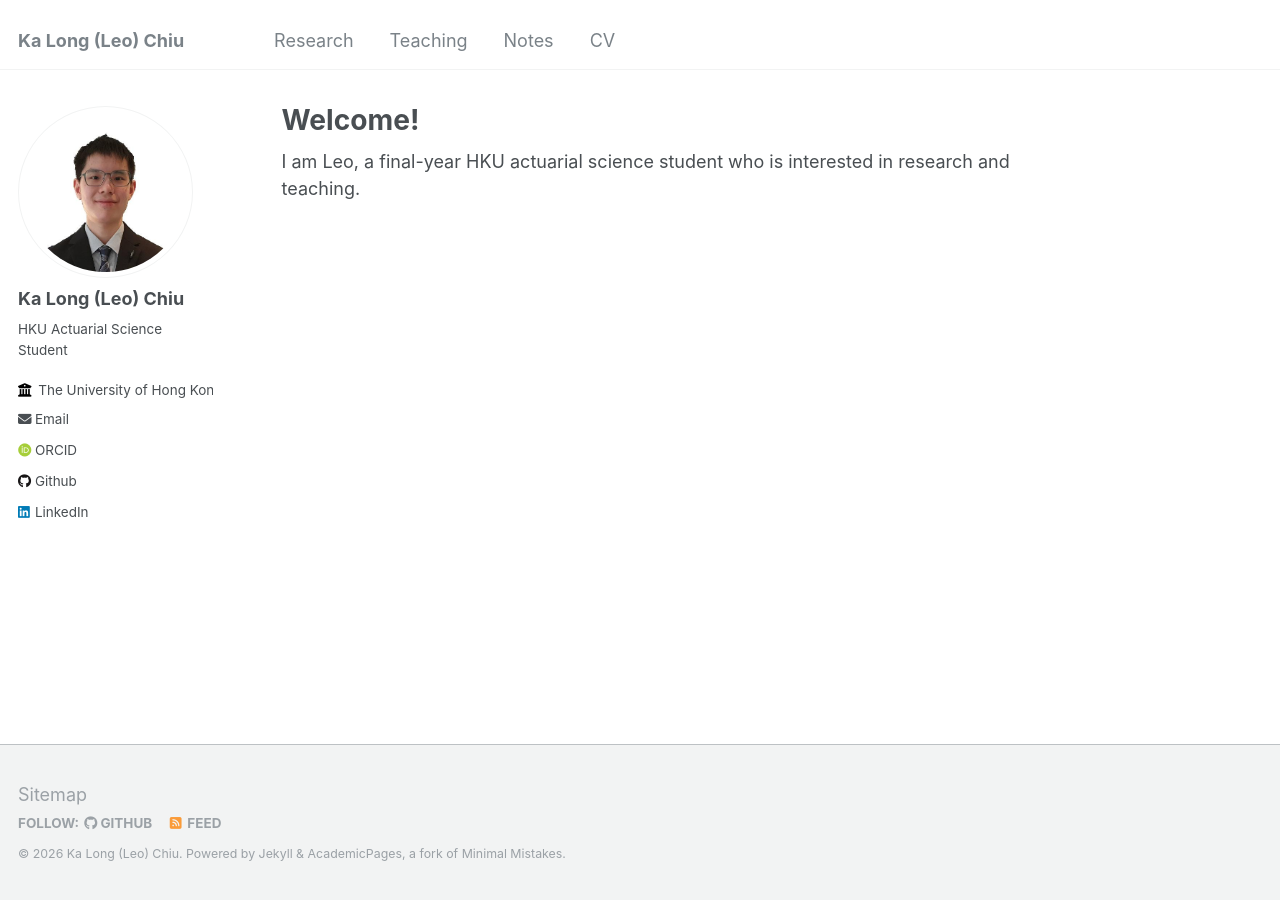
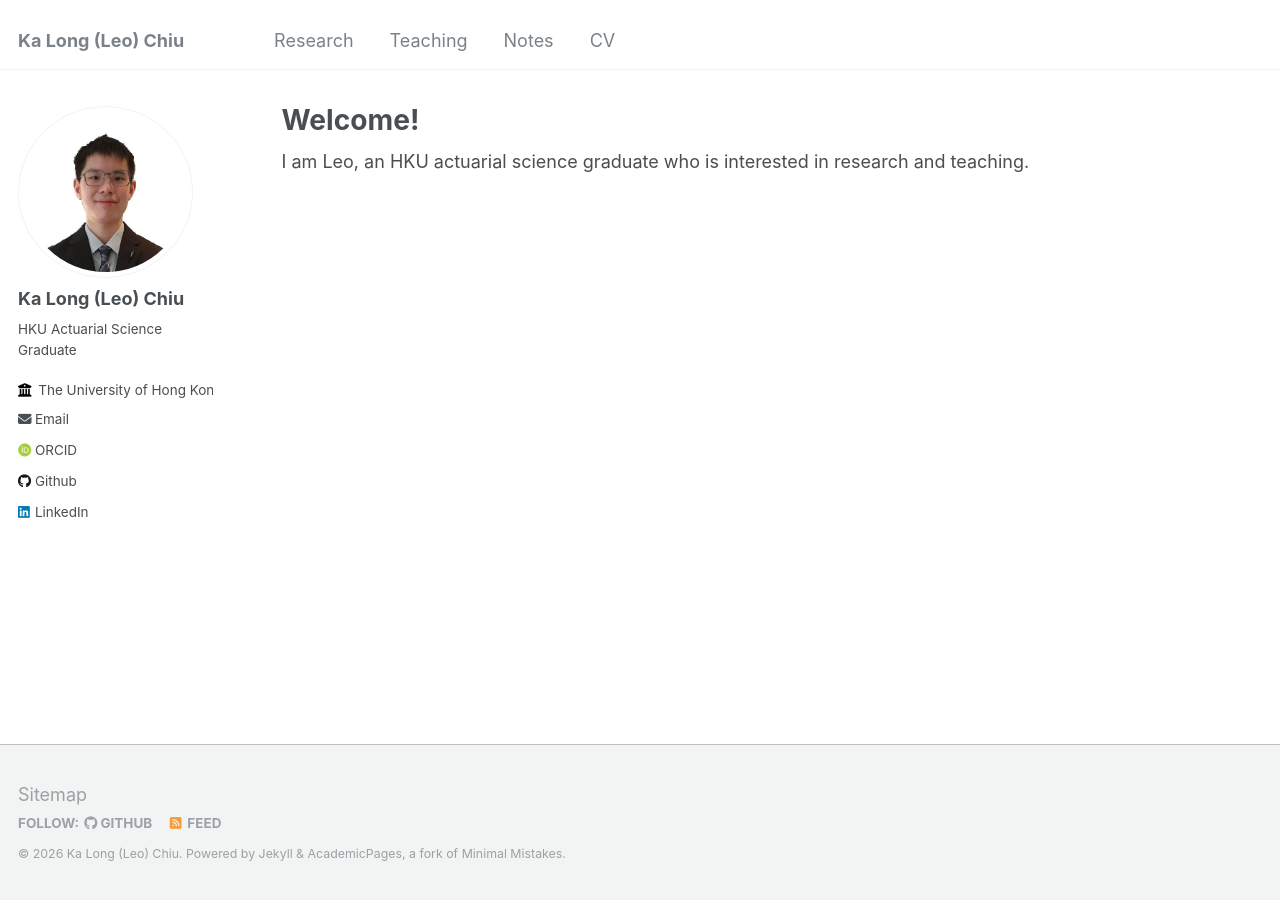
Before and after one commit to leochiukl/leochiukl.github.io, a Jekyll site: the page built from _pages/about.md, in a window 1280 px wide. Built offline with Jekyll 4.4.1, drawn with Linux system fonts in a browser that asks for light colours; some web fonts are replaced.

Commit message:
Update info

```diff
--- a/_config.yml
+++ b/_config.yml
@@ -24,7 +24,7 @@ author:
   avatar           : "personal-photo.jpg"
   name             : "Ka Long (Leo) Chiu"
   pronouns         : # example: "she/her"
-  bio              : "HKU Actuarial Science Student"
+  bio              : "HKU Actuarial Science Graduate"
   location         :
   employer         : "The University of Hong Kong"
   uri              : # URL
--- a/_pages/about.md
+++ b/_pages/about.md
@@ -7,4 +7,4 @@ redirect_from:
   - /about.html
 ---
 
-I am Leo, a final-year HKU actuarial science student who is interested in research and teaching.
+I am Leo, an HKU actuarial science graduate who is interested in research and teaching.
```
Also changed, not shown: _pages/cv.md (+1 -1 lines).
